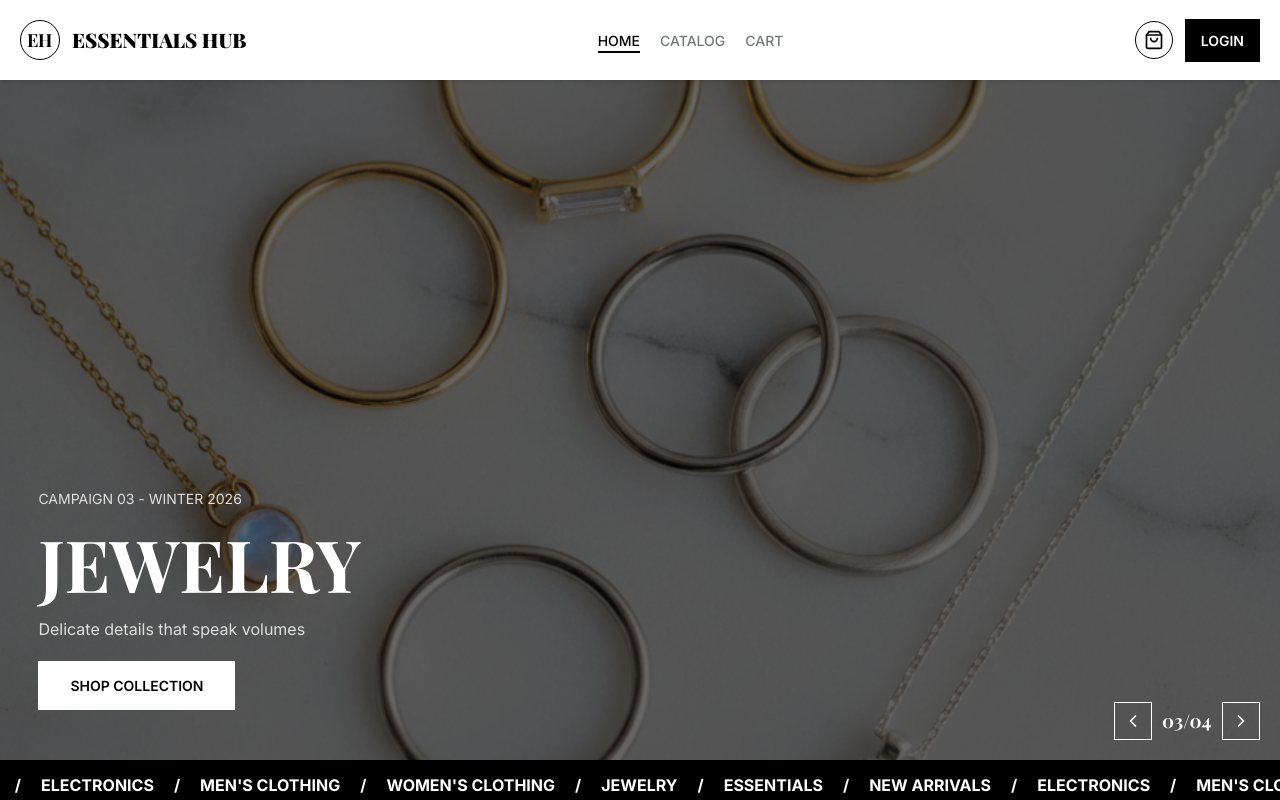
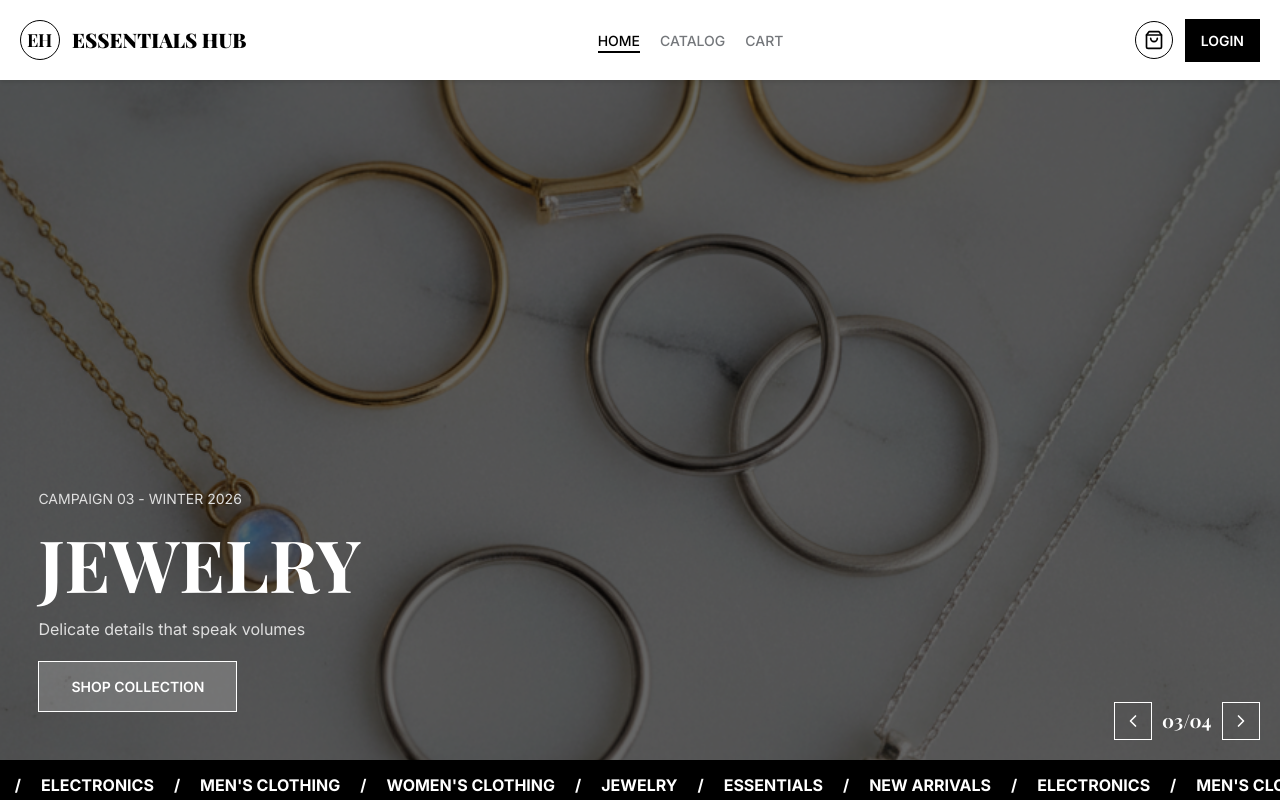
Before and after one commit to Fejiro001/essentials-hub, a React (Create React App) app: page / in a window 1280 px wide. In both pictures the pointer is over the link "SHOP COLLECTION". Shown: the top 800 px of the page. Built offline with nearby package versions, Linux system fonts and the light colour scheme; a web font is replaced by a local one.

Commit message:
Added hover effect to hero button

```diff
--- a/src/css/Home.css
+++ b/src/css/Home.css
@@ -64,6 +64,13 @@
   padding: 1.4rem 3.2rem;
   margin-top: 2rem;
   font-size: var(--fs-sm);
+  transition: var(--transition);
+  border: 1px solid var(--color-white);
+}
+
+.shop:hover {
+  background: rgb(249, 249, 249, 0.2);
+  color: var(--color-white);
 }
 
 .prev,
```
